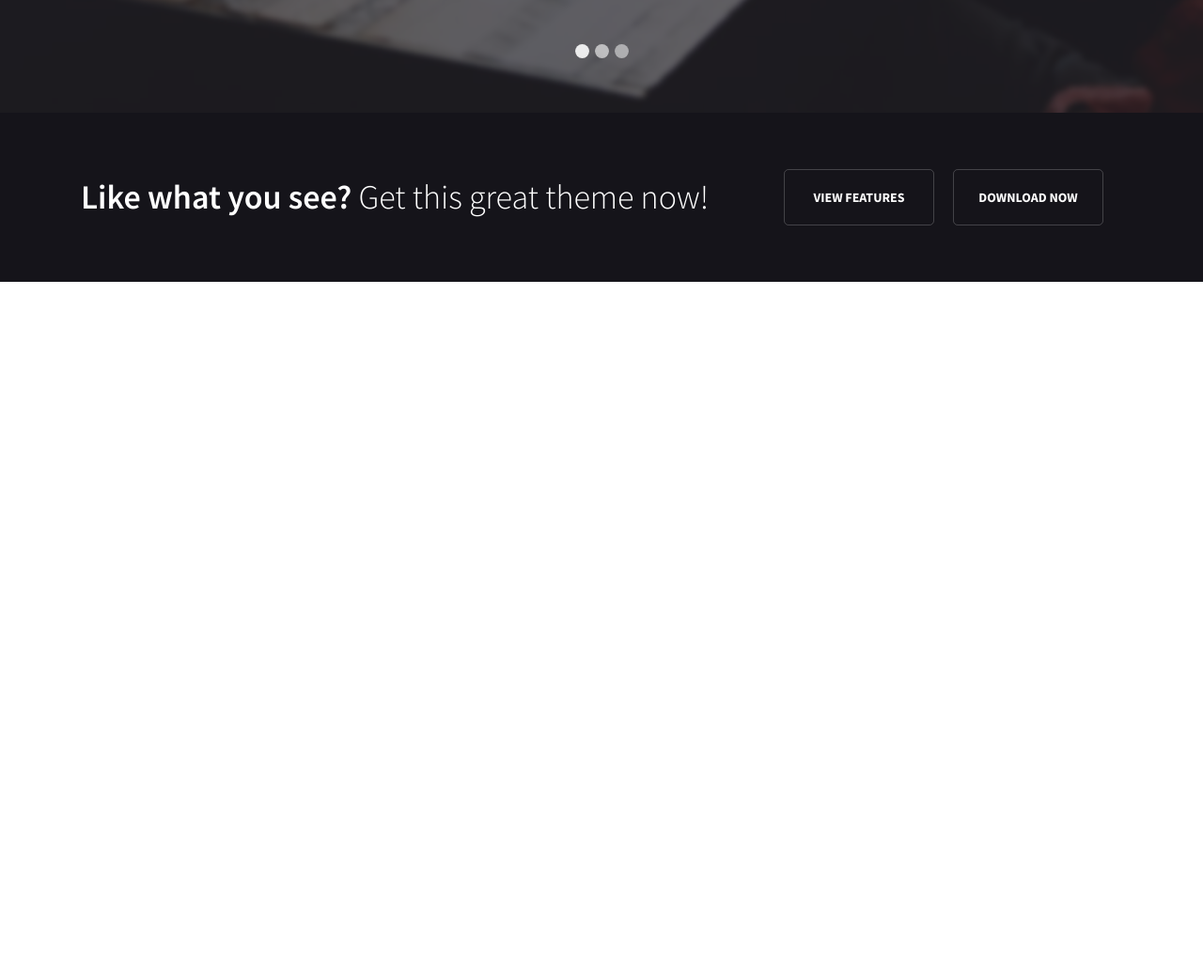
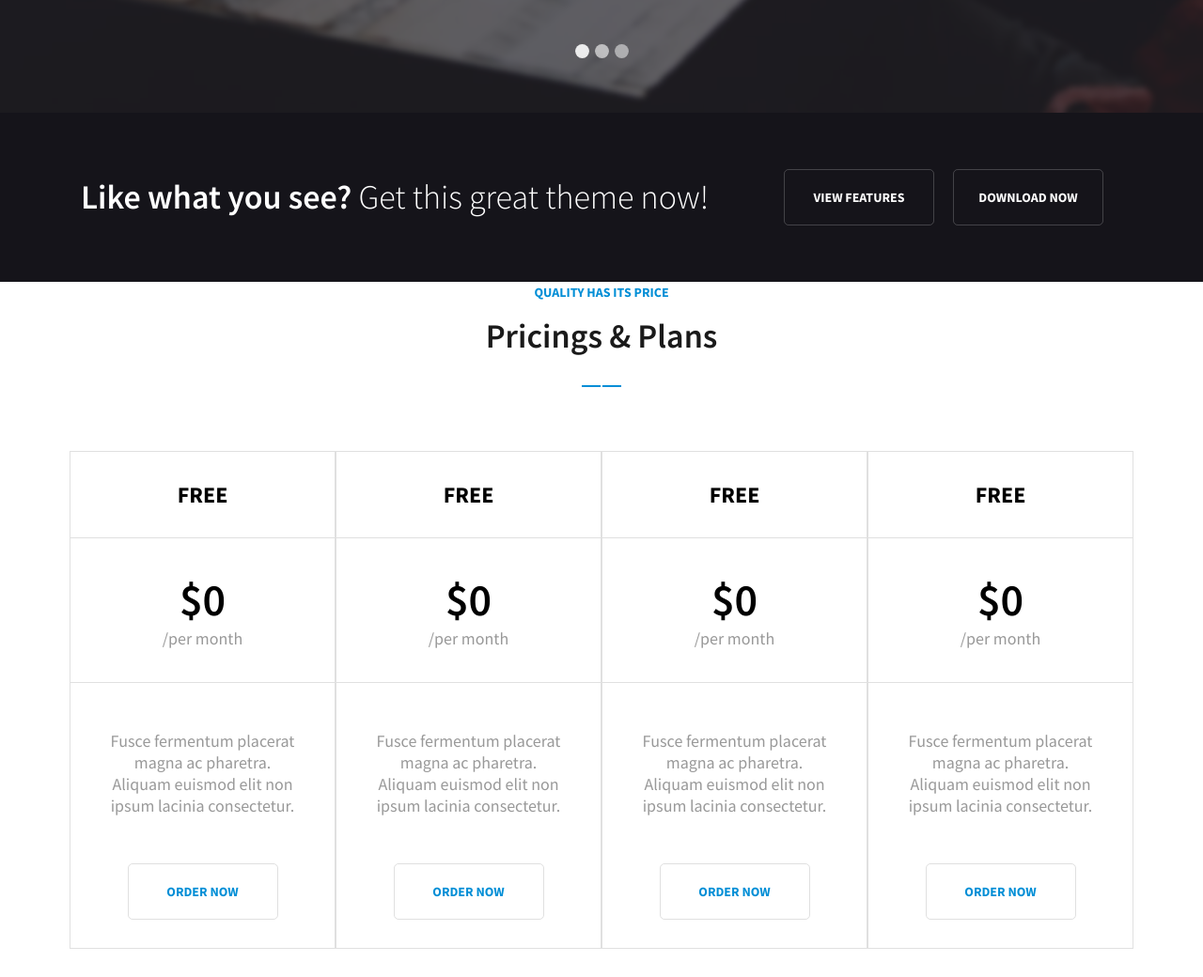
Before and after one commit to nnishim/control_02, a website: page index.html in a window 1280 px wide. Shown: the part 3259-4299 px from the top of the page at 94% size. Before the commit the page ends 3559 px from the top, so only its background shows below. Drawn offline with nearby package versions, Linux system fonts and the light colour scheme.

Commit message:
сделал price

```diff
--- a/index.html
+++ b/index.html
@@ -329,6 +329,68 @@
           </div>
         </div>
       </div>
+      <div class="price">
+        <div class="container">
+          <div class="pricing__text top-text">
+            <span class="pricing__span top-span">Quality has its price</span>
+            <h1 class="pricing__title top-title price__title">Pricings & Plans</h1>
+          </div>
+          <div class="price__cards row">
+            <div class="col-sm-6 col-lg-3 price__card">
+              <div class="price__card-name">Free</div>
+              <div class="price__card-price">
+                <h2 class="price__card-pricing">$0</h2>
+                <span class="price__card-term">/per month</span>
+              </div>
+              <div class="price__card-info">
+                <p class="price__card-text">Fusce fermentum placerat magna ac pharetra. Aliquam euismod elit non ipsum lacinia consectetur.</p>
+              </div>
+              <div class="price__card-button">
+                <a href="#" class="price__card-btn">Order now</a>
+              </div>
+            </div>
+            <div class="col-sm-6 col-lg-3 price__card">
+              <div class="price__card-name">Free</div>
+              <div class="price__card-price">
+                <h2 class="price__card-pricing">$0</h2>
+                <span class="price__card-term">/per month</span>
+              </div>
+              <div class="price__card-info">
+                <p class="price__card-text">Fusce fermentum placerat magna ac pharetra. Aliquam euismod elit non ipsum lacinia consectetur.</p>
+              </div>
+              <div class="price__card-button">
+                <a href="#" class="price__card-btn">Order now</a>
+              </div>
+            </div>
+            <div class="col-sm-6 col-lg-3 price__card">
+              <div class="price__card-name">Free</div>
+              <div class="price__card-price">
+                <h2 class="price__card-pricing">$0</h2>
+                <span class="price__card-term">/per month</span>
+              </div>
+              <div class="price__card-info">
+                <p class="price__card-text">Fusce fermentum placerat magna ac pharetra. Aliquam euismod elit non ipsum lacinia consectetur.</p>
+              </div>
+              <div class="price__card-button">
+                <a href="#" class="price__card-btn">Order now</a>
+              </div>
+            </div>
+            <div class="col-sm-6 col-lg-3 price__card">
+              <div class="price__card-name">Free</div>
+              <div class="price__card-price">
+                <h2 class="price__card-pricing">$0</h2>
+                <span class="price__card-term">/per month</span>
+              </div>
+              <div class="price__card-info">
+                <p class="price__card-text">Fusce fermentum placerat magna ac pharetra. Aliquam euismod elit non ipsum lacinia consectetur.</p>
+              </div>
+              <div class="price__card-button">
+                <a href="#" class="price__card-btn">Order now</a>
+              </div>
+            </div>
+          </div>
+        </div>
+      </div>
     </div>
     <script src="./node_modules/bootstrap/dist/js/bootstrap.bundle.js"></script>
     <script src="./js/app.js"></script>
--- a/scss/style.scss
+++ b/scss/style.scss
@@ -385,3 +385,61 @@ $text-gray: #999;
 		font-weight: 300;
 	}
 }
+.price{
+	&__title{
+		color: $text-black;
+	}
+	&__card{
+		margin: 0 auto;
+		text-align: center;
+		border: 1px solid #e0e0e0;
+		padding: 1.875rem 0;
+		margin-bottom: 30px;
+		&-name{
+			padding-bottom: 1.875rem;
+			text-transform: uppercase;
+			font-size: 1.5rem;
+			font-weight: bold;
+			border-bottom: 1px solid #e0e0e0;
+		}
+		&-price{
+			padding: 35px 0;
+			border-bottom: 1px solid #e0e0e0;
+		}
+		&-pricing{
+			font-size: 48px;
+			font-weight: 600;
+		}
+		&-term{
+			font-size: 18px;
+			font-weight: 400;
+			color: $text-gray;
+		}
+		&-info{
+			padding: 50px 0;
+		}
+		&-text{
+			max-width: 196px;
+			font-size: 1.125rem;
+			font-weight: 400;
+			color: $text-gray;
+			margin: 0 auto;
+		}
+		&-btn{
+			padding: 20px 0;
+			width: 160px;
+			text-transform: uppercase;
+			color: $blue;
+			font-size: 14px;
+			font-weight: bold;
+			border-radius: 5px;
+			border: 1px solid #e0e0e0;
+			transition: .4s ease-in-out;
+			&:hover{
+				border: 1px solid $blue;
+				background-color: $blue;
+				color: #fff;
+			}
+		}
+	}
+}
```
Also changed, not shown: css/style.css, 1 other file.
